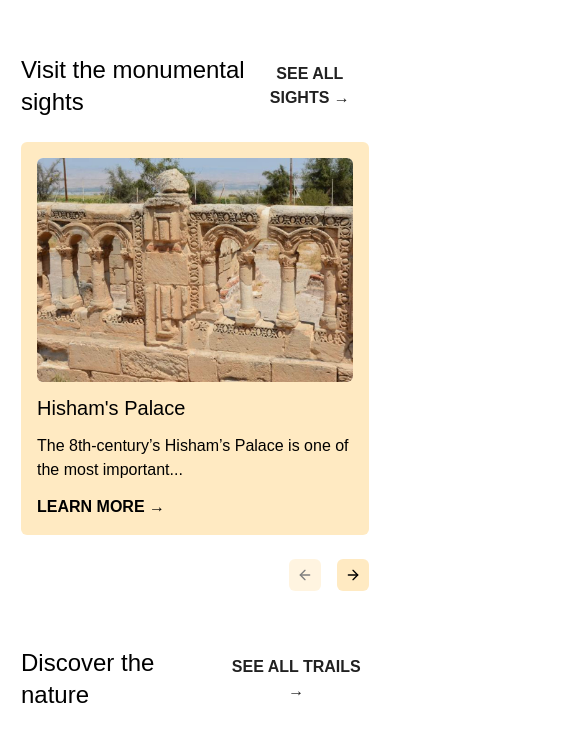
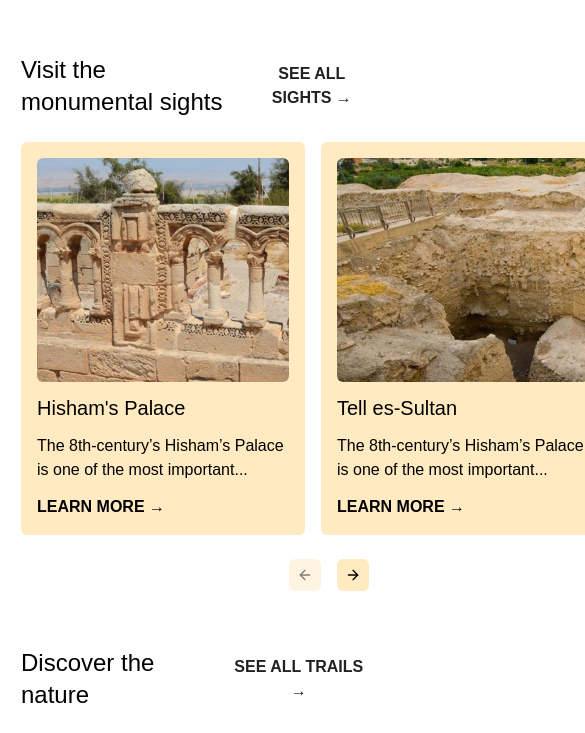
Before and after one commit to monikadybalska/visitjericho, a Next.js app: page / in a window 390 px wide. Shown: the part 605-1338 px from the top of the page, 585 px wide, since content can reach past the window. Built offline with nearby package versions, Linux system fonts and the light colour scheme; a web font is replaced by a local one.

Commit message:
feat: overflow visible on small screens

```diff
--- a/app/components/carousel/carousel-content.tsx
+++ b/app/components/carousel/carousel-content.tsx
@@ -10,7 +10,10 @@ export const CarouselContent = React.forwardRef<
   const { carouselRef, orientation } = useCarousel();
 
   return (
-    <div ref={carouselRef} className="overflow-x-clip pb-4 -mr-4 pr-4">
+    <div
+      ref={carouselRef}
+      className="overflow-x-visible md:overflow-x-clip pb-4 -mr-4 pr-20 md:pr-4"
+    >
       <div
         ref={ref}
         className={cn(
--- a/app/components/homepage/subsection.tsx
+++ b/app/components/homepage/subsection.tsx
@@ -26,7 +26,7 @@ export default function Subsection({
 }) {
   return (
     <section className="w-full pb-10 pt-14 max-w-screen-xl">
-      <div className="w-full flex justify-between">
+      <div className="w-full flex justify-between gap-3">
         <h3 className={`font-serif text-2xl sm:text-[2rem] text-black`}>
           {title[0]}
           <span className={`text-${color}`}>{title[1]}</span>
```
